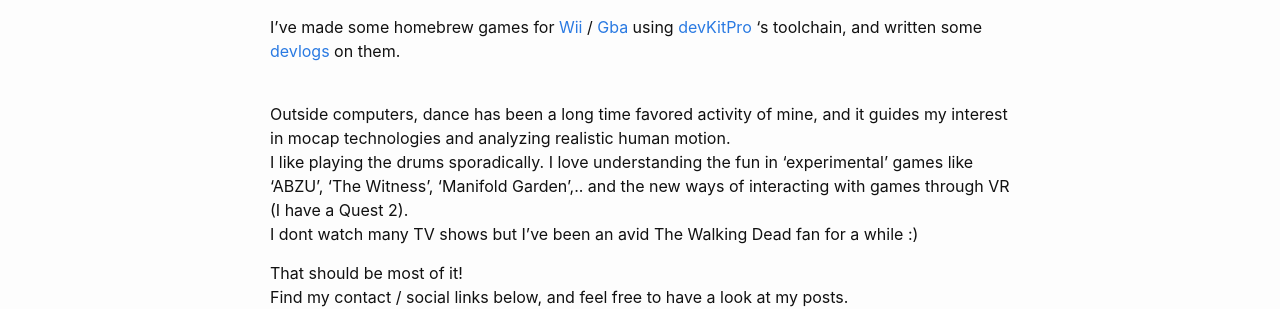
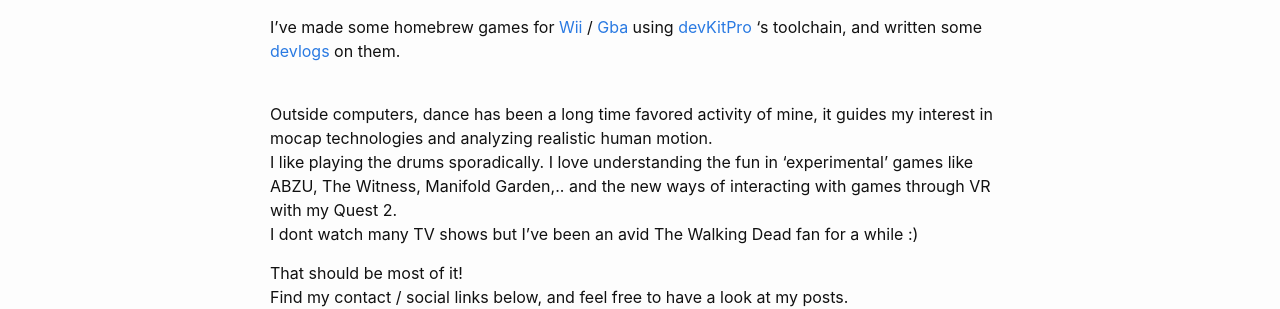
Before and after one commit to JavierDega/javierdega.github.io, a Jekyll site: the page built from index.markdown, in a window 1280 px wide. Shown: the part 731-1040 px from the top of the page. Built offline with Jekyll 4.4.1, drawn with Linux system fonts in a browser that asks for light colours.

Commit message:
Testing responsive on phone

```diff
--- a/index.markdown
+++ b/index.markdown
@@ -26,8 +26,8 @@
 on them.
 
 <br/>
-Outside computers, dance has been a long time favored activity of mine, and it guides my interest in mocap technologies and analyzing realistic human motion.
-I like playing the drums sporadically. I love understanding the fun in 'experimental' games like 'ABZU', 'The Witness', 'Manifold Garden',.. and the new ways of interacting with games through VR (I have a Quest 2).
+Outside computers, dance has been a long time favored activity of mine, it guides my interest in mocap technologies and analyzing realistic human motion.
+I like playing the drums sporadically. I love understanding the fun in 'experimental' games like ABZU, The Witness, Manifold Garden,.. and the new ways of interacting with games through VR with my Quest 2.
 I dont watch many TV shows but I've been an avid The Walking Dead fan for a while :)
 
 That should be most of it!
--- a/personal.markdown
+++ b/personal.markdown
@@ -25,8 +25,8 @@
 
 Retro styled point & click adventure game like Thimbleweed Park, Maniac Mansion,... Made in UE4.
 
-<img style="float: middle;" src="../assets/awakenalone.png" alt="aa" title="aa" width="350">
-<img style="float: middle;" src="../assets/awakenalone2.png" alt="aa" title="aa" width="350">
+<img style="float: middle;" src="../assets/awakenalone.png" alt="aa" title="aa" width="49%" >
+<img style="float: middle;" src="../assets/awakenalone2.png" alt="aa" title="aa" width="50%" >
 <br/>
 
 As an assisting coder, I came in to implement common item interactions (Look, pick up, use, open, combine,..) in blueprint code and fill in the interaction dialogue for the hundreds of items in the spec.
```
